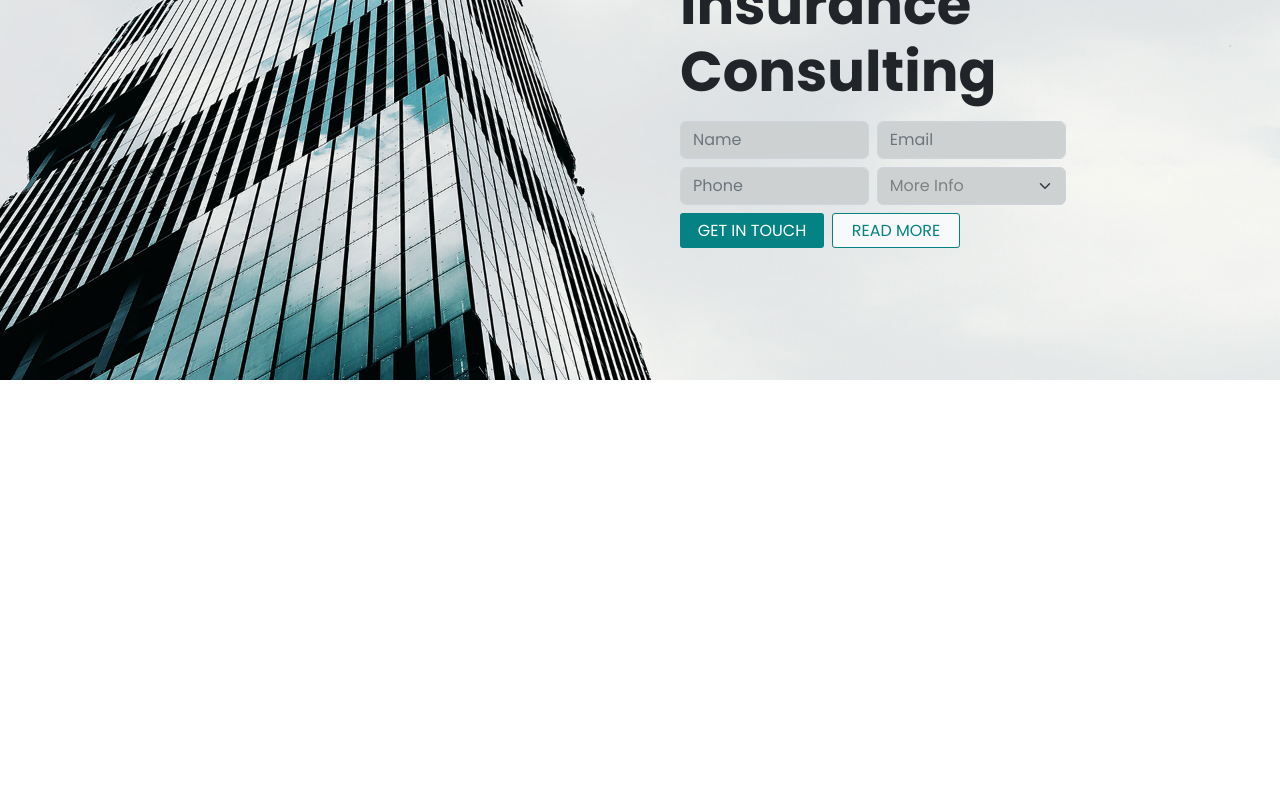
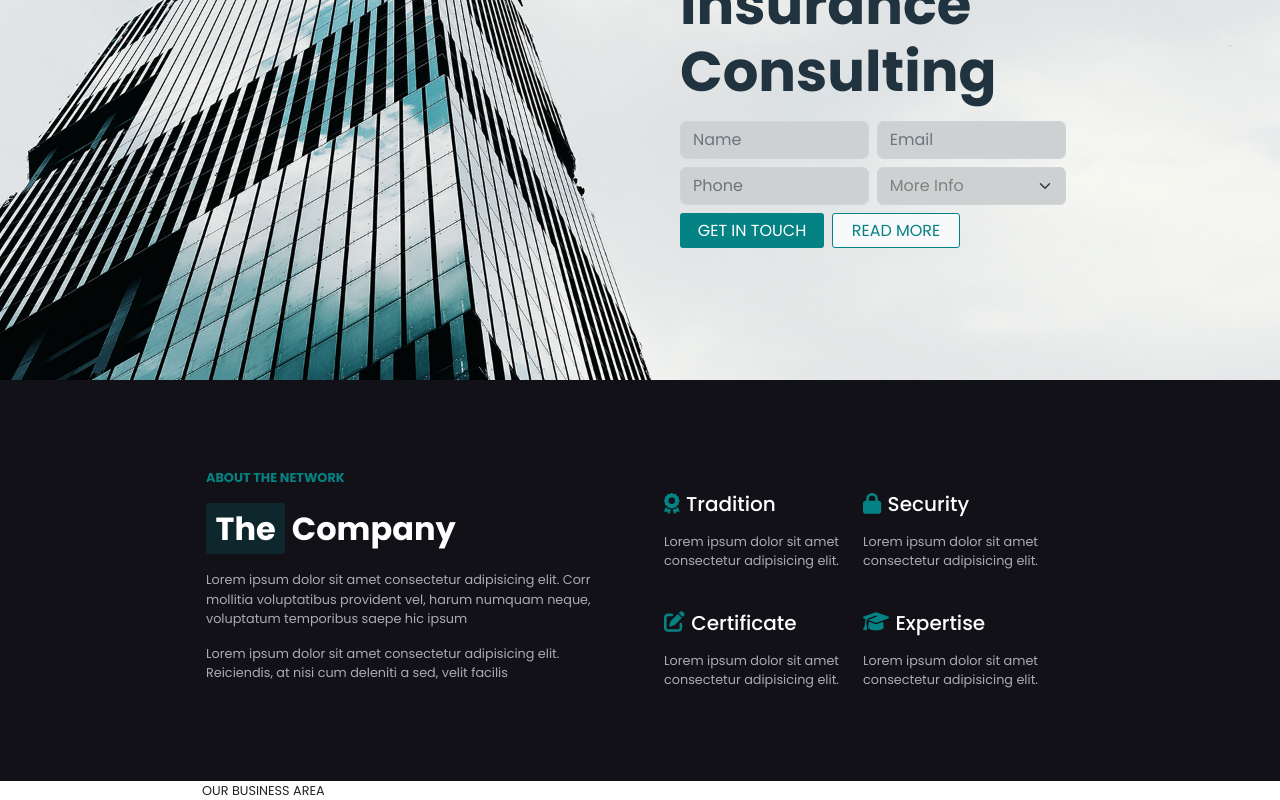
Before and after one commit to cinvenz/proj-html-vuejs, a Vue app: page / in a window 1280 px wide. Shown: the part 260-1060 px from the top of the page. Before the commit the page ends 800 px from the top, so only its background shows below. Built offline with nearby package versions, Linux system fonts and the light colour scheme.

Commit message:
insert the company section in main

```diff
--- a/src/App.vue
+++ b/src/App.vue
@@ -34,7 +34,7 @@ export default {
 </script>
 
 <style lang="scss">
-@import url("https://fonts.googleapis.com/css2?family=Poppins:wght@200;300;400;500;700;900&display=swap");
+@import url("https://fonts.googleapis.com/css2?family=Poppins:wght@200;300;400;500;600;700;800;900&display=swap");
 @import "~bootstrap/scss/bootstrap";
 body {
   font-size: 0.8rem;
--- a/src/components/HeaderPage.vue
+++ b/src/components/HeaderPage.vue
@@ -130,6 +130,9 @@ header {
     }
   }
 }
+h1 {
+  color: #21333e;
+}
 li {
   list-style: none;
 }
--- a/src/components/MainPage.vue
+++ b/src/components/MainPage.vue
@@ -1,10 +1,74 @@
 <template>
-  <div>
-    <!-- <div class="container-consulting row row-cols-2"> -->
-    <!-- <div class="col" />
-      <div class="col" />
-    </div> -->
-  </div>
+  <main>
+    <!-- THE COMPANY section-->
+    <section class="the-company pt-5 pb-5">
+      <div class="container pt-4 pb-1">
+        <div class="row row-cols-2">
+          <div class="col-6 p-3">
+            <span class="fw-bold">ABOUT THE NETWORK</span>
+            <div class="d-flex pt-3 pb-2">
+              <h2 class="fw-bold the">The</h2>
+              <h2 class="fw-bold company">Company</h2>
+            </div>
+            <p>
+              Lorem ipsum dolor sit amet consectetur adipisicing elit. Corr mollitia voluptatibus
+              provident vel, harum numquam neque, voluptatum temporibus saepe hic ipsum
+            </p>
+            <p>
+              Lorem ipsum dolor sit amet consectetur adipisicing elit. Reiciendis, at nisi cum
+              deleniti a sed, velit facilis
+            </p>
+          </div>
+          <div class="col-6 p-4 mt-3">
+            <div class="d-flex gap-4">
+              <div>
+                <font-awesome-icon icon="fa-solid fa-award" class="icon" />
+                <h5 class="d-inline">Tradition</h5>
+                <p class="mt-3">
+                  Lorem ipsum dolor sit amet <br />
+                  consectetur adipisicing elit.
+                </p>
+              </div>
+              <div>
+                <font-awesome-icon icon="fa-solid fa-lock" class="icon" />
+                <h5 class="d-inline">Security</h5>
+                <p class="mt-3">
+                  Lorem ipsum dolor sit amet <br />
+                  consectetur adipisicing elit.
+                </p>
+              </div>
+            </div>
+
+            <div class="d-flex gap-4 mt-4">
+              <div>
+                <font-awesome-icon icon="fa-solid fa-pen-to-square" class="icon" />
+                <h5 class="d-inline">Certificate</h5>
+                <p class="mt-3">
+                  Lorem ipsum dolor sit amet <br />
+                  consectetur adipisicing elit.
+                </p>
+              </div>
+              <div>
+                <font-awesome-icon icon="fa-solid fa-graduation-cap" class="icon" />
+                <h5 class="d-inline">Expertise</h5>
+                <p class="mt-3">
+                  Lorem ipsum dolor sit amet <br />
+                  consectetur adipisicing elit.
+                </p>
+              </div>
+            </div>
+          </div>
+        </div>
+      </div>
+    </section>
+
+    <!-- SERVICES Section -->
+    <section>
+      <div class="container">
+        <span>OUR BUSINESS AREA</span>
+      </div>
+    </section>
+  </main>
 </template>
 
 <script>
@@ -12,10 +76,30 @@ export default {};
 </script>
 
 <style lang="scss" scoped>
-// .container-consulting {
-//   background-image: url(../../public/bg-6.jpg);
-//   background-size: cover;
-//   background-position-y: -7.5rem;
-//   height: 35rem;
-// }
+// THE COMPANY section
+.the-company {
+  background-color: #111117;
+  color: white;
+  span {
+    color: #058283;
+  }
+  p {
+    color: #aaabb4;
+  }
+  .icon {
+    color: #058283;
+    font-size: 1.3rem;
+    margin-right: 0.4rem;
+  }
+  .the {
+    background-color: #0e272d;
+    padding: 0.4rem 0.6rem;
+    border-radius: 3px;
+  }
+  .company {
+    padding: 0.4rem 0.4rem;
+  }
+}
+
+// SERVICES Section
 </style>
--- a/src/main.js
+++ b/src/main.js
@@ -7,6 +7,10 @@ import {
   faClock,
   faPhone,
   faEnvelope,
+  faAward,
+  faLock,
+  faPenToSquare,
+  faGraduationCap,
 } from "@fortawesome/free-solid-svg-icons";
 import { FontAwesomeIcon } from "@fortawesome/vue-fontawesome";
 import {
@@ -20,7 +24,7 @@ import App from "./App.vue";
 Vue.component("FontAwesomeIcon", FontAwesomeIcon);
 
 library.add(faChevronRight, faHatWizard, faClock, faPhone, faEnvelope, faFacebook, faFacebookF);
-library.add(faTwitter, faLinkedinIn);
+library.add(faTwitter, faLinkedinIn, faAward, faLock, faPenToSquare, faGraduationCap);
 
 Vue.config.productionTip = false;
 
```
